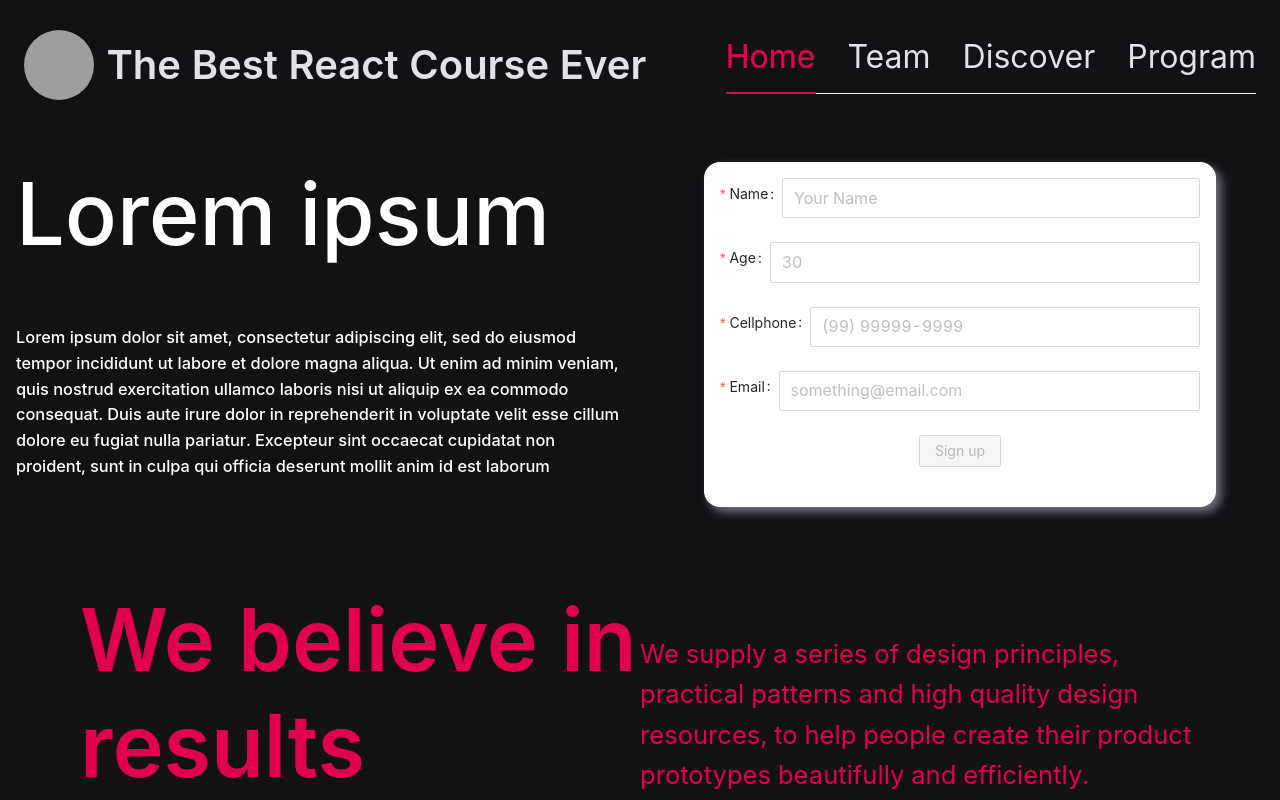
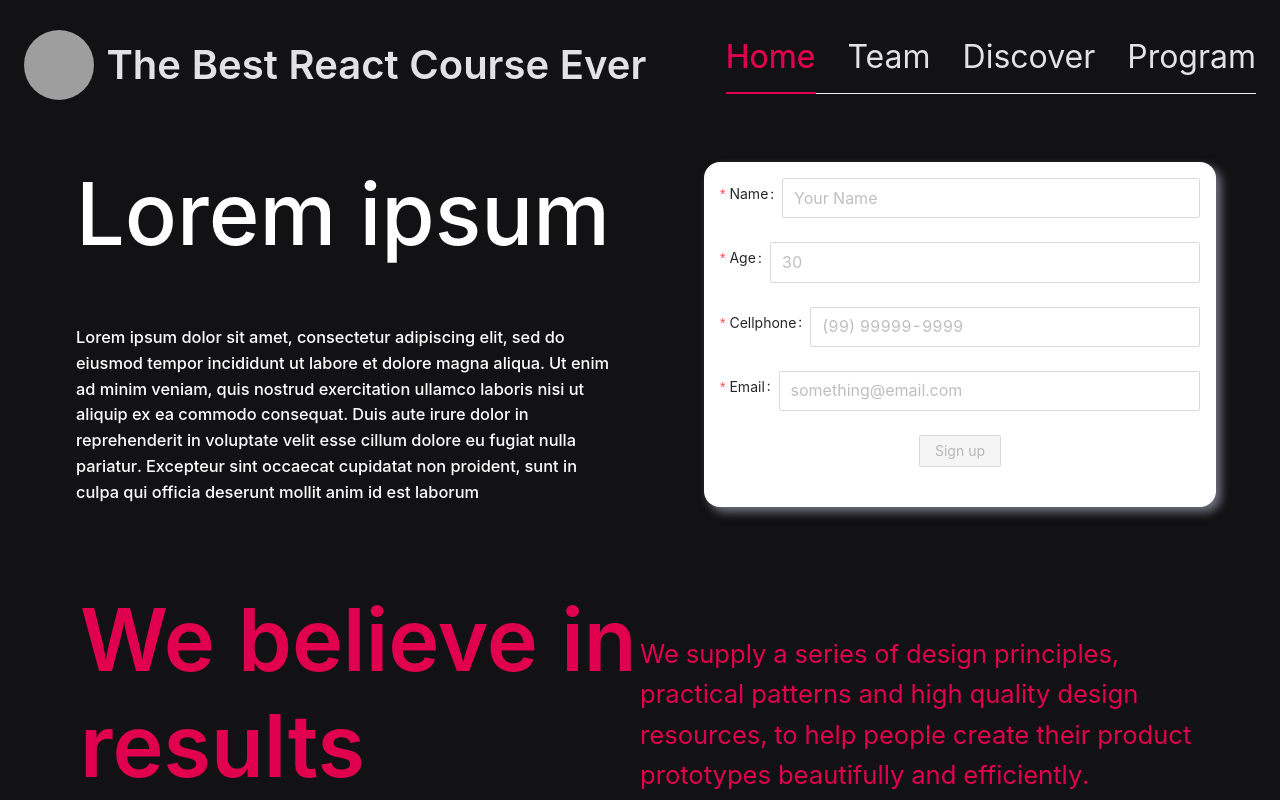
Before and after one commit to paulotolentino/curso-react-landing-page, a React (Create React App) app in the folder code/react/: page / in a window 1280 px wide. Shown: the top 800 px of the page. Built offline with nearby package versions, Linux system fonts and the light colour scheme; grey boxes are pictures that could not be loaded.

Commit message:
fix main layout

```diff
--- /dev/null
+++ b/code/react/src/components/MainPage/index.css
@@ -0,0 +1,4 @@
+.main-section-title,
+.main-section-description {
+  padding-left: 60px;
+}
--- a/code/react/src/components/MainPage/index.tsx
+++ b/code/react/src/components/MainPage/index.tsx
@@ -9,6 +9,7 @@ import {
 } from "../../pages/Home/home.main.styles";
 import { Aluno } from "../../types/aluno";
 import MainForm from "../MainForm";
+import "./index.css";
 
 const MainPage = () => {
   const { t } = useTranslation();
@@ -24,8 +25,8 @@ const MainPage = () => {
     <Table>
       <Table2Columns>
         <AddMargin>
-          <h1>{t("main.title")}</h1>
-          <h3>{t("main.description")}</h3>
+          <h1 className="main-section-title">{t("main.title")}</h1>
+          <h3 className="main-section-description">{t("main.description")}</h3>
         </AddMargin>
       </Table2Columns>
       <Table2Columns>
```
